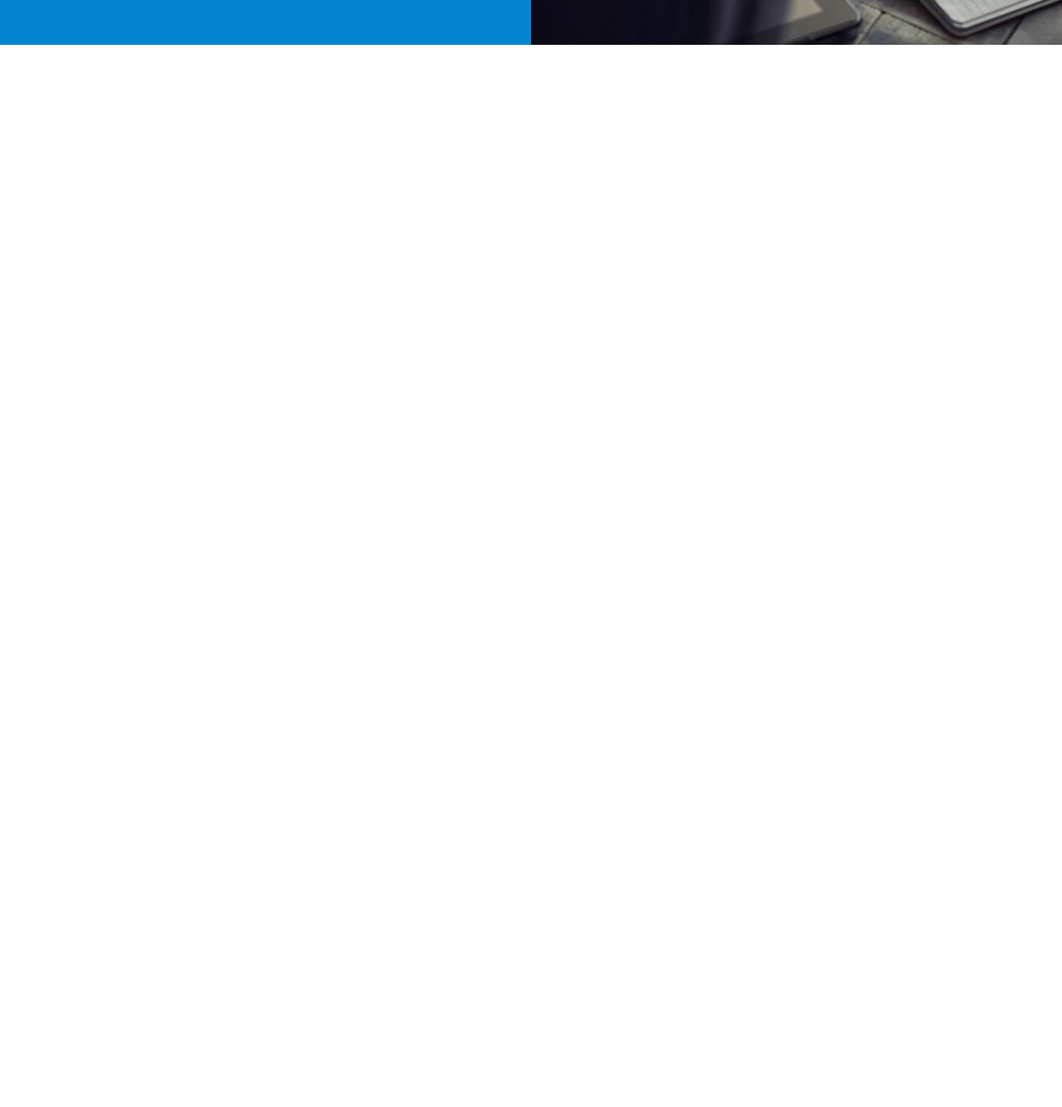
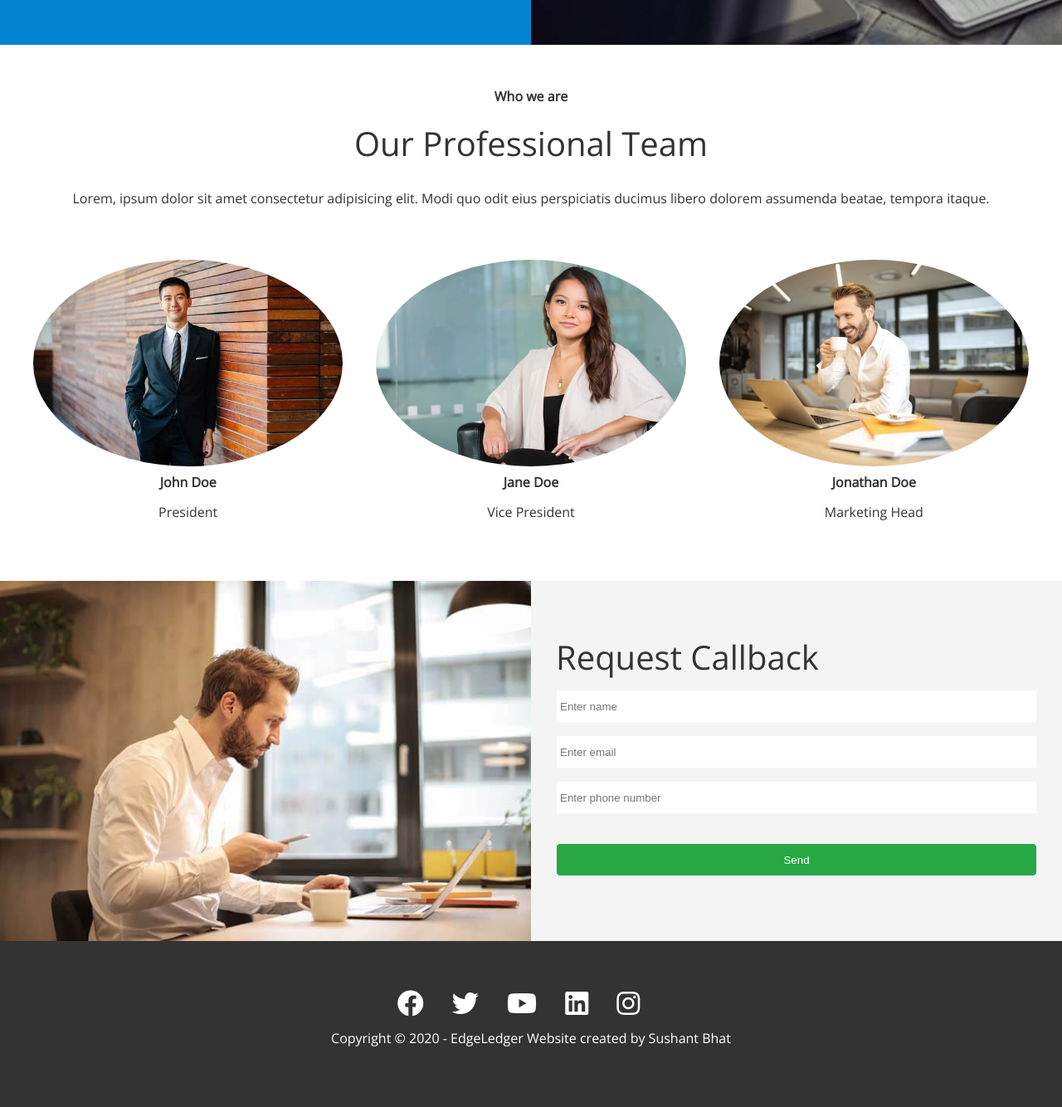
Before and after one commit to bhatsushant/edge_ledger_website, a plain HTML site: page index.html in a window 1280 px wide. Shown: the part 2660-3994 px from the top of the page at 83% size. Before the commit the page ends 2721 px from the top, so only its background shows below. Drawn offline with nearby package versions, Linux system fonts and the light colour scheme.

Commit message:
Finishing the Homepage

```diff
--- a/css/style.css
+++ b/css/style.css
@@ -132,3 +132,61 @@ img {
 .cases img:hover {
     opacity: 0.7;
 }
+
+/* Team */
+.team img {
+    border-radius: 50%;
+}
+
+/* Contact */
+.callback-form {
+    width: 100%;
+    padding: 10px 0;
+}
+
+.callback-form label {
+    display: block;
+    margin-bottom: 5px;
+}
+
+.callback-form .form-control {
+    margin-bottom: 15px;
+}
+
+.callback-form input {
+    width: 100%;
+    padding: 4px;
+    height: 40px;
+    border: #f5f5f5 1px solid;
+}
+
+.callback-form input:focus {
+    outline-color: #28a745;
+}
+
+.callback-form .btn {
+    padding: 12px 0;
+    margin-top: 20px;
+}
+
+/* Footer */
+.footer {
+    display: flex;
+    flex-direction: column;
+    align-items: center;
+    justify-content: center;
+    text-align: center;
+    height: 200px;
+}
+
+.footer a {
+    color: #fff;
+}
+
+.footer a:hover {
+    color: #28a745;
+}
+
+.footer .social > * {
+    margin-right: 30px;
+}
--- a/index.html
+++ b/index.html
@@ -129,6 +129,74 @@
                 </div>
             </div>
         </section>
+
+        <!-- Team -->
+        <section id="team" class="team section-padding">
+            <header class="section-header">
+                <h4>Who we are</h4>
+                <h2>Our Professional Team</h2>
+                <p>Lorem, ipsum dolor sit amet consectetur adipisicing elit. Modi quo odit eius perspiciatis ducimus libero dolorem assumenda beatae, tempora itaque.</p>
+            </header>
+            <div class="flex-items">
+                <div>
+                    <img src="./images/team/person1.jpg" alt="">
+                    <h4>John Doe</h4>
+                    <p>President</p>
+                </div>
+                <div>
+                    <img src="./images/team/person2.jpg" alt="">
+                    <h4>Jane Doe</h4>
+                    <p>Vice President</p>
+                </div>
+                <div>
+                    <img src="./images/team/person3.jpg" alt="">
+                    <h4>Jonathan Doe</h4>
+                    <p>Marketing Head</p>
+                </div>
+            </div>
+        </section>
+
+        <!-- Contact -->
+        <section id="contact" class="contact flex-columns">
+            <div class="row">
+                <div class="column">
+                    <div class="column-1">
+                        <img src="./images/home/contact.jpg" alt="">
+                    </div>
+                </div>
+                <div class="column">
+                    <div class="column-2 bg-light">
+                        <h2>Request Callback</h2>
+                        <form action="" class="callback-form">
+                            <div class="form-control">
+                                <label for="name"></label>
+                                <input type="text" id="name" name="name" placeholder="Enter name">
+                            </div>
+                            <div class="form-control">
+                                <label for="email"></label>
+                                <input type="email" id="email" name="email" placeholder="Enter email">
+                            </div>
+                            <div class="form-control">
+                                <label for="phone"></label>
+                                <input type="text" id="phone" name="phone" placeholder="Enter phone number">
+                            </div>
+                            <input type="submit" value="Send" id="submit" class="btn">
+                        </form>
+                    </div>
+                </div>
+            </div>
+        </section>
     </main>
+
+    <footer class="footer bg-dark">
+        <div class="social">
+            <a href="" class="fab fa-facebook fa-2x"></a>
+            <a href="" class="fab fa-twitter fa-2x"></a>
+            <a href="" class="fab fa-youtube fa-2x"></a>
+            <a href="" class="fab fa-linkedin fa-2x"></a>
+            <a href="" class="fab fa-instagram fa-2x"></a>
+        </div>
+        <p>Copyright &copy; 2020 - EdgeLedger Website created by Sushant Bhat</p>
+    </footer>
 </body>
 </html>
```
